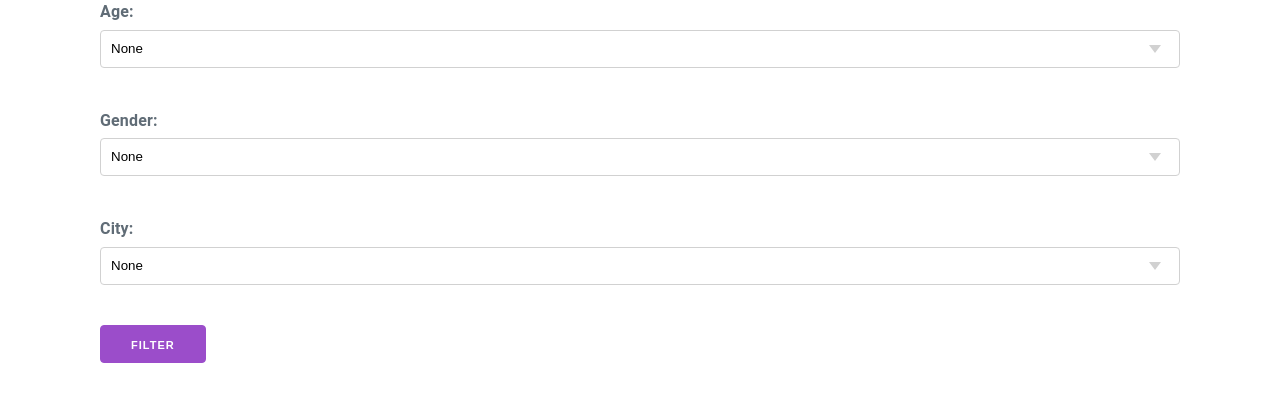
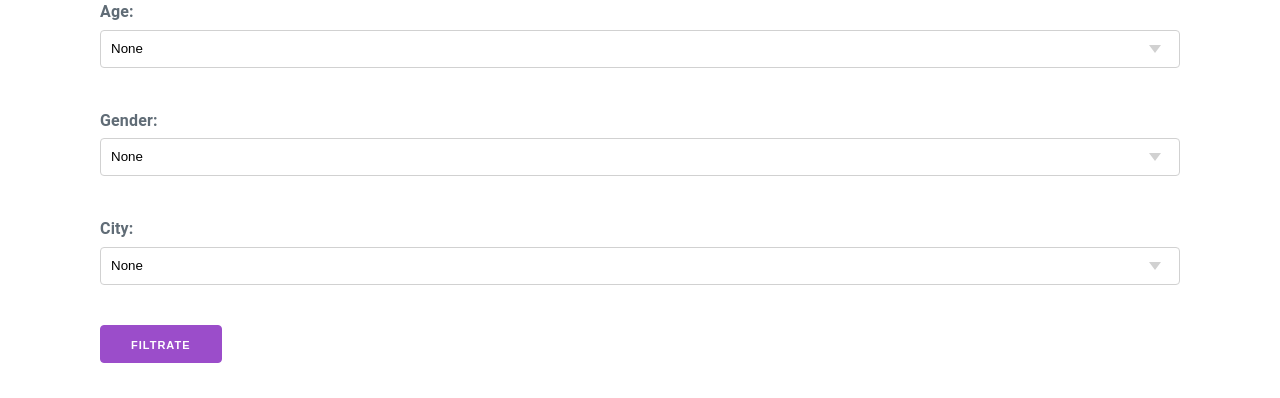
Before and after one commit to VictorAlessander/django-manager, a Django app: page /list_registers/ in a window 1280 px wide. Shown: the part 84-482 px from the top of the page. Run offline with Django 3.2, Linux system fonts and the light colour scheme; data that the repository does not hold is empty; some libraries are stand-ins or nearby versions.

Commit message:
Little change in button submit

```diff
--- a/people/templates/list.html
+++ b/people/templates/list.html
@@ -12,7 +12,7 @@
 
 		{{form_filter.as_p}}
 
-		<button type="submit" class="button">Filter</button>
+		<button type="submit" class="button">Filtrate</button>
 
 	</form>
 
```
